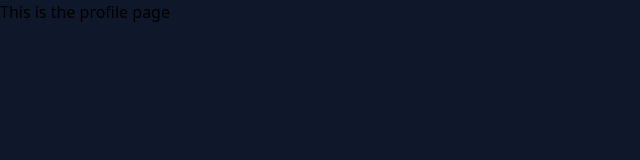
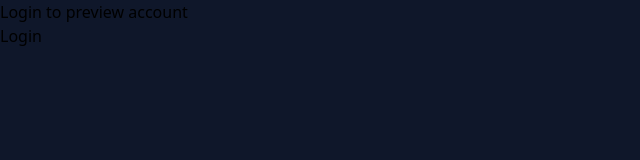
Before and after one commit to Opranicus/FindYoAnime, a Next.js app: page /profile in a window 1280 px wide. Shown: the top 160 px of the page, without its empty margins (0-640 px from the left). Built offline with nearby package versions, Linux system fonts and the light colour scheme.

Commit message:
Same with the profile page, created a server component for it

```diff
--- a/app/page.tsx
+++ b/app/page.tsx
@@ -1,15 +1,20 @@
 import { createClient } from "@/utils/supabase/server";
 import HomePageClient from "@/components/HomePageClient";
+import Profile from "./profile/page";
 
 export default async function HomePage(){
-  const supbase = await createClient();
-  const {data: {user}} = await supbase.auth.getUser();
+  const supabase = await createClient();
+  const {data: {user}} = await supabase.auth.getUser();
   const username = user?.user_metadata?.username;
 
   return(
-    <HomePageClient
-      isLoggedIn={!!user}
-      username={username}
-    />
+    <>
+      <HomePageClient
+        isLoggedIn={!!user}
+        username={username}
+      />
+
+    </>
+
   )
 }
--- a/app/profile/page.tsx
+++ b/app/profile/page.tsx
@@ -1,7 +1,29 @@
-export default function Profile(){
+import Link from "next/link"
+import { createClient } from "@/utils/supabase/server"
+
+type Props = {
+    isLoggedIn: boolean;
+    username?: string |undefined;
+}
+
+export default function Profile({isLoggedIn, username}: Props){
+
     return(
         <div>
-            <h1>This is the profile page</h1>
+           {isLoggedIn ? (
+            <div>
+                <h1>This is the profile page</h1>
+                <h1>Welcome {username}</h1>
+            </div>
+
+           ) : (
+            <div>
+                <h1>Login to preview account</h1>
+                <Link href='/login'>Login</Link>
+            </div>
+
+           )}
+
         </div>
     )
 }
--- a/components/HomePageClient.tsx
+++ b/components/HomePageClient.tsx
@@ -10,7 +10,7 @@ import NavBar from "@/components/NavBar";
 
 type Props = {
     isLoggedIn: boolean;
-    username: string;
+    username?: string | undefined;
 }
 
 export default function HomePageClient({isLoggedIn, username}: Props) {
@@ -52,11 +52,12 @@ export default function HomePageClient({isLoggedIn, username}: Props) {
 
   return (
     <div>
-      <div className="m-5">
         <NavBar
             isLoggedIn={isLoggedIn}
             username={username}
         />
+      <div className="m-5">
+
         <SearchField
           value={search}
           onChange={(e) => setSearch(e.target.value)}
--- a/components/NavBar.tsx
+++ b/components/NavBar.tsx
@@ -1,10 +1,9 @@
 import { anton, viga } from "@/utils/fonts";
-import { createClient } from "@/utils/supabase/client";
 import Link from "next/link";
 
 type Props = {
   isLoggedIn: boolean;
-  username: string;
+  username?: string;
 };
 
 export default function NavBar({ isLoggedIn, username }: Props) {
```
Also changed, not shown: components/ProfilePage.tsx (added).
